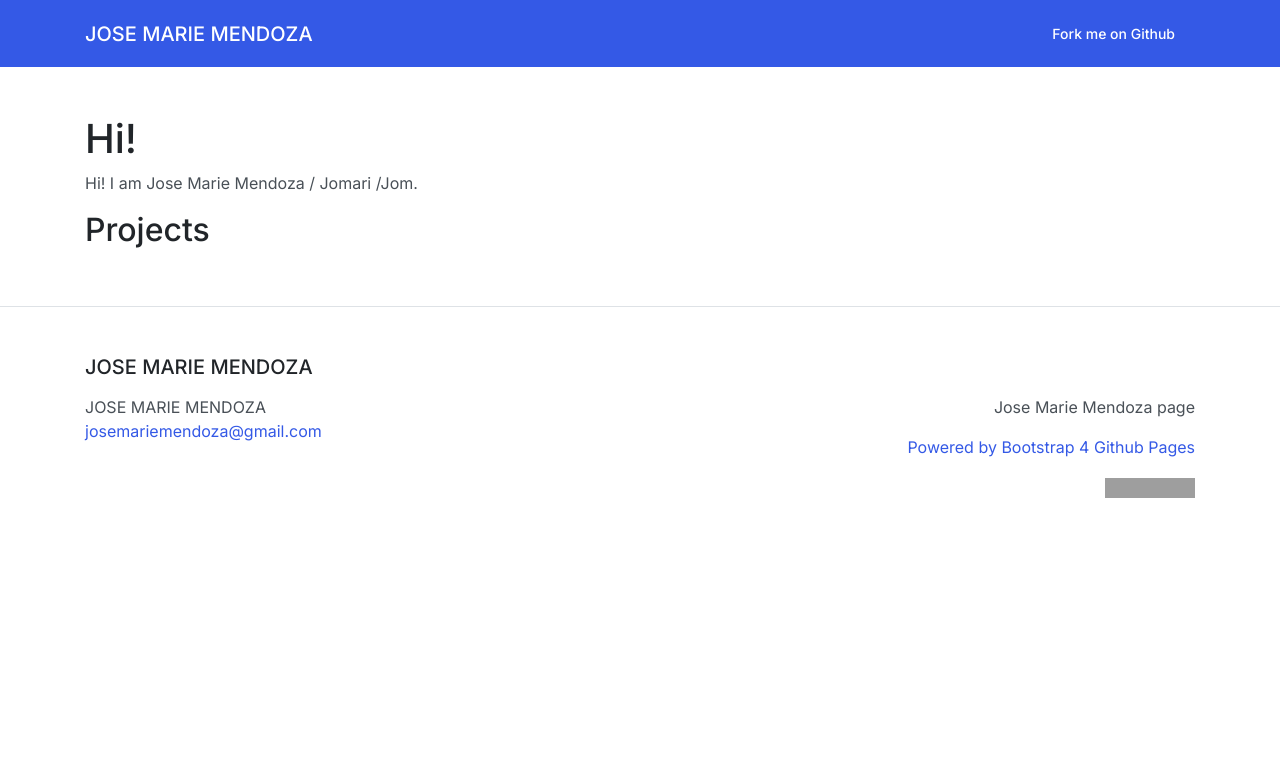
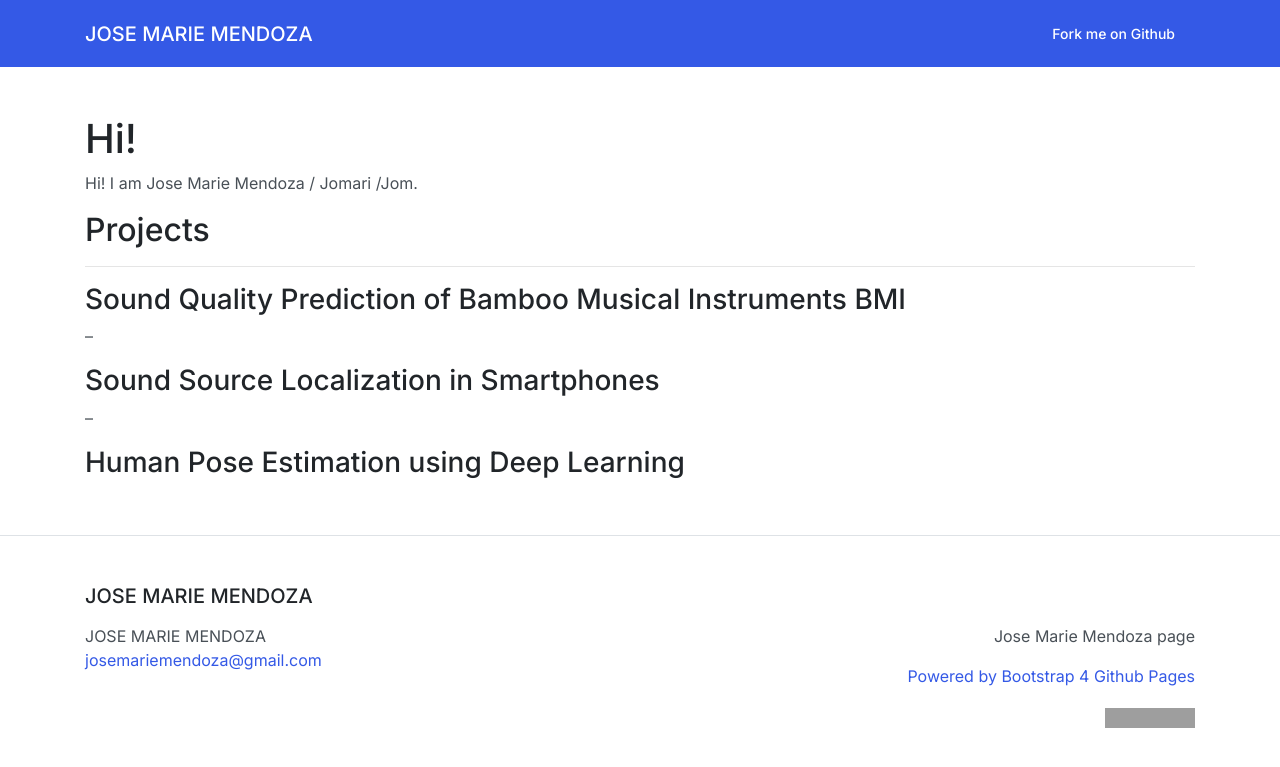
Before and after one commit to jomarimendoza/jomarimendoza.github.io, a Jekyll site: the page built from index.md, in a window 1280 px wide. Shown: the top 767 px of the page. Built offline with Jekyll 4.4.1, drawn with Linux system fonts in a browser that asks for light colours; grey boxes are pictures that could not be loaded.

Commit message:
Update index.md

```diff
--- a/index.md
+++ b/index.md
@@ -6,3 +6,11 @@ title: Hi!
 Hi! I am Jose Marie Mendoza / Jomari /Jom.
 
 ## Projects
+---
+### Sound Quality Prediction of Bamboo Musical Instruments BMI
+
+--
+### Sound Source Localization in Smartphones
+
+--
+### Human Pose Estimation using Deep Learning
```
